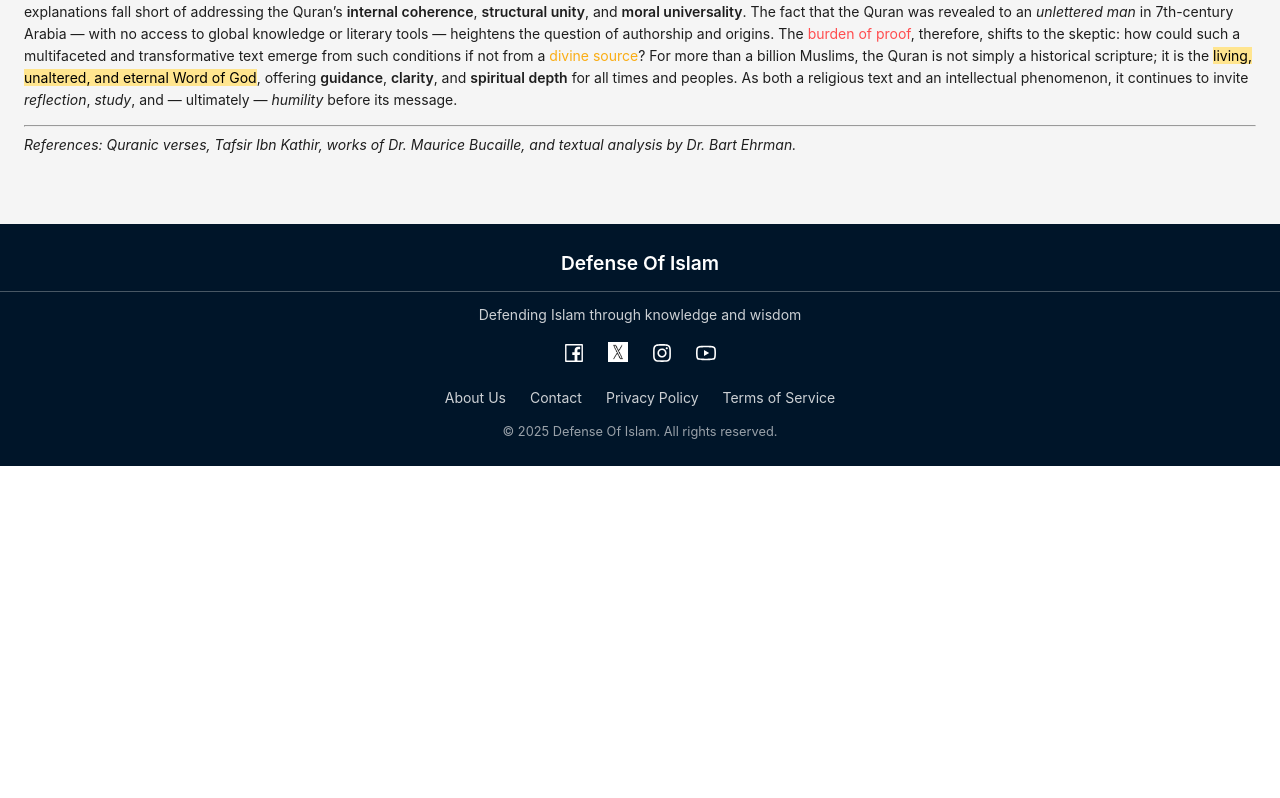
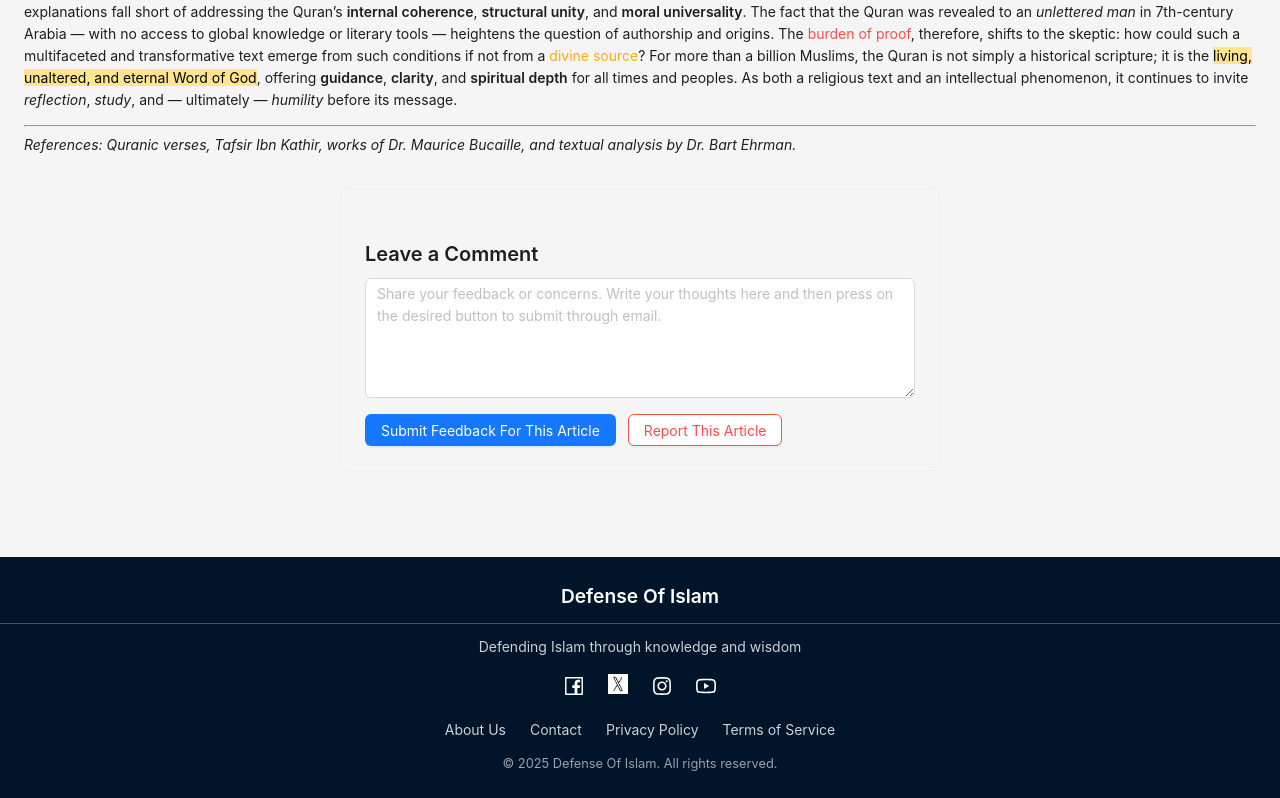
Before and after one commit to defenseofislam/web, a React (Create React App) app: page /web/islam/quran/1 in a window 1280 px wide. Shown: the part 3010-3808 px from the top of the page. Before the commit the page ends 3476 px from the top, so only its background shows below. Built offline with nearby package versions, Linux system fonts and the light colour scheme; a web font is replaced by a local one.

Commit message:
feat: add feedback and reporting functionality to IslamComponent1

```diff
--- a/src/components/Islam/quran/IslamComponent1.js
+++ b/src/components/Islam/quran/IslamComponent1.js
@@ -1,13 +1,65 @@
-import React, { useEffect } from "react";
-import { Layout, Typography } from "antd";
+import React, { useEffect, useState } from "react";
+import { Layout, Typography, Card, Input, Button, Space } from "antd";
 
 const { Content } = Layout;
 const { Title, Paragraph, Text } = Typography;
+const { TextArea } = Input;
 
 function IslamComponent1() {
+  const [text, setText] = useState("");
+  // Check if mobile device
+  const isMobile =
+    /Android|webOS|iPhone|iPad|iPod|BlackBerry|IEMobile|Opera Mini/i.test(
+      navigator.userAgent
+    );
   useEffect(() => {
     window.scrollTo(0, 0);
   }, []);
+  const handleFeedbackSubmit = () => {
+    if (!text.trim()) {
+      alert("Please enter some feedback before submitting.");
+      return;
+    }
+    const subject = `Feedback for Article - abc`;
+    const body = `Assalamu Alaikum,\n\nI would like to provide the following feedback:\n\n${text}`;
+
+    if (isMobile) {
+      // For mobile, use simple mailto link
+      window.location.href = `mailto:defenseofislam.kk@gmail.com?subject=${encodeURIComponent(
+        subject
+      )}&body=${encodeURIComponent(body)}`;
+    } else {
+      // For desktop, try to open Gmail directly
+      const mailtoLink = `https://mail.google.com/mail/?view=cm&fs=1&to=defenseofislam.kk@gmail.com&su=${encodeURIComponent(
+        subject
+      )}&body=${encodeURIComponent(body)}`;
+      window.open(mailtoLink, "_blank", "noopener,noreferrer");
+    }
+    setText(""); // Clear the text
+  };
+
+  const handleReport = () => {
+    if (!text.trim()) {
+      alert("Please enter a reason for reporting.");
+      return;
+    }
+    const subject = `Feedback for Article - abc`;
+    const body = `Assalamu Alaikum,\n\nI would like to report this article:\n\n${text} url-> "gg"}`;
+
+    if (isMobile) {
+      // For mobile, use simple mailto link
+      window.location.href = `mailto:defenseofislam.kk@gmail.com?subject=${encodeURIComponent(
+        subject
+      )}&body=${encodeURIComponent(body)}`;
+    } else {
+      // For desktop, try to open Gmail directly
+      const mailtoLink = `https://mail.google.com/mail/?view=cm&fs=1&to=defenseofislam.kk@gmail.com&su=${encodeURIComponent(
+        subject
+      )}&body=${encodeURIComponent(body)}`;
+      window.open(mailtoLink, "_blank", "noopener,noreferrer");
+    }
+    setText(""); // Clear the text
+  };
   return (
     <Content style={{ padding: "24px" }}>
       <Typography>
@@ -76,12 +128,12 @@ function IslamComponent1() {
           product of <Text italic>human contemplation</Text> or{" "}
           <Text italic>collective tradition</Text>, the Qur'an asserts its own{" "}
           <Text strong>divine origin</Text>, <Text strong>inimitability</Text>,
-          and <Text strong>authority</Text> as the
+          and <Text strong>authority</Text> as the{" "}
           <Text type="warning">final and universal revelation</Text> — one that{" "}
           <Text underline>confirms and supersedes</Text> previous scriptures
           such as the Torah, Psalms, and the Gospel.
           {"\n\n"}For Muslims, the Qur'an is not simply a religious text but the{" "}
-          <Text strong>epistemological foundation</Text> of all
+          <Text strong>epistemological foundation</Text> of all{" "}
           <Text italic>knowledge, ethics, and law</Text>. It speaks in the{" "}
           <Text strong>first person as God</Text>, offering:
           {"\n"} - <Text code>moral guidance</Text>
@@ -120,7 +172,7 @@ function IslamComponent1() {
           both <Text strong>classical Islamic scholarship</Text> and{" "}
           <Text strong>contemporary academic discourse</Text>, this study seeks
           to assess whether the Qur'an stands as a{" "}
-          <Text type="success">genuinely divine revelation</Text> or a
+          <Text type="success">genuinely divine revelation</Text> or a{" "}
           <Text type="warning">
             remarkable, yet human, artifact of religious literature
           </Text>
@@ -579,6 +631,38 @@ function IslamComponent1() {
           Bucaille, and textual analysis by Dr. Bart Ehrman.
         </Paragraph>
       </Typography>
+
+      <Card
+        style={{
+          maxWidth: 600,
+          margin: "2rem auto",
+          backgroundColor: "#f5f5f5",
+        }}
+      >
+        <Title level={4}>Leave a Comment</Title>
+        <TextArea
+          rows={5}
+          value={text}
+          onChange={(e) => setText(e.target.value)}
+          placeholder="Share your feedback or concerns. Write your thoughts here and then press on the desired button to submit through email."
+          style={{ marginBottom: "1rem" }}
+        />
+        <div
+          className="submission"
+          style={{
+            display: "flex",
+            flexDirection: isMobile ? "column" : "row",
+            gap:12
+          }}
+        >
+          <Button type="primary" onClick={handleFeedbackSubmit}>
+            Submit Feedback For This Article
+          </Button>
+          <Button danger onClick={handleReport}>
+            Report This Article
+          </Button>
+        </div>
+      </Card>
     </Content>
   );
 }
```
